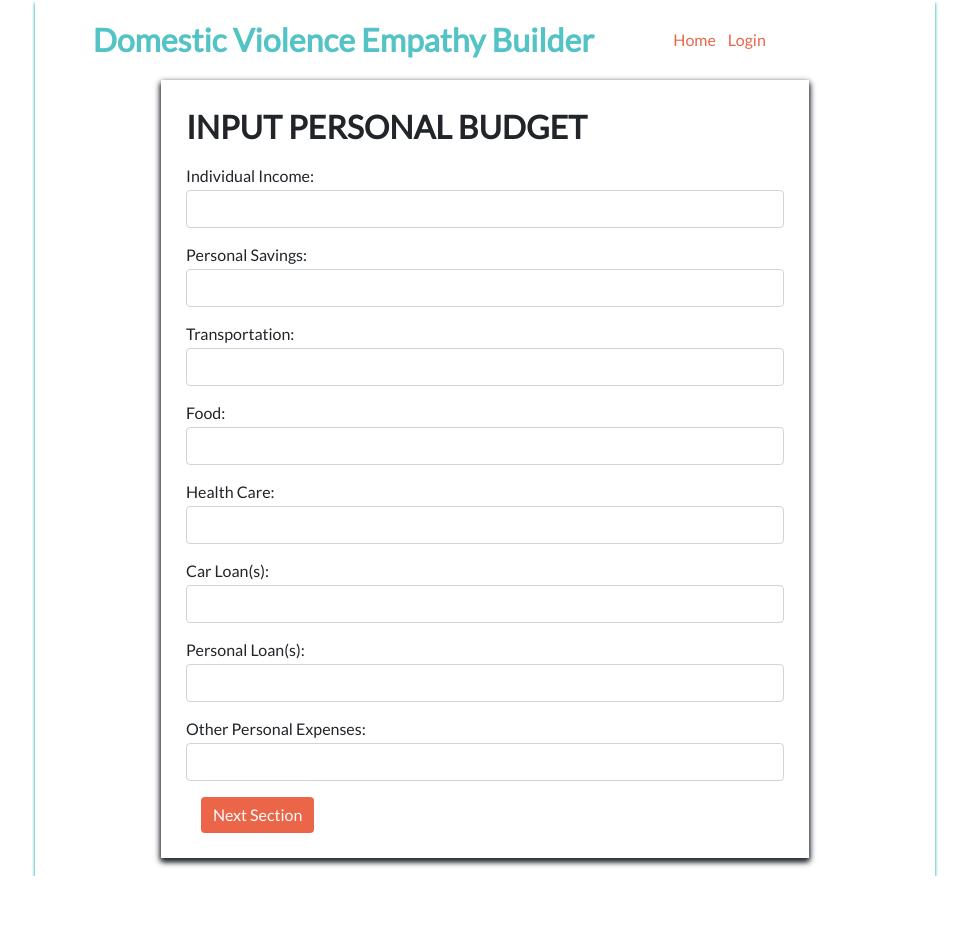
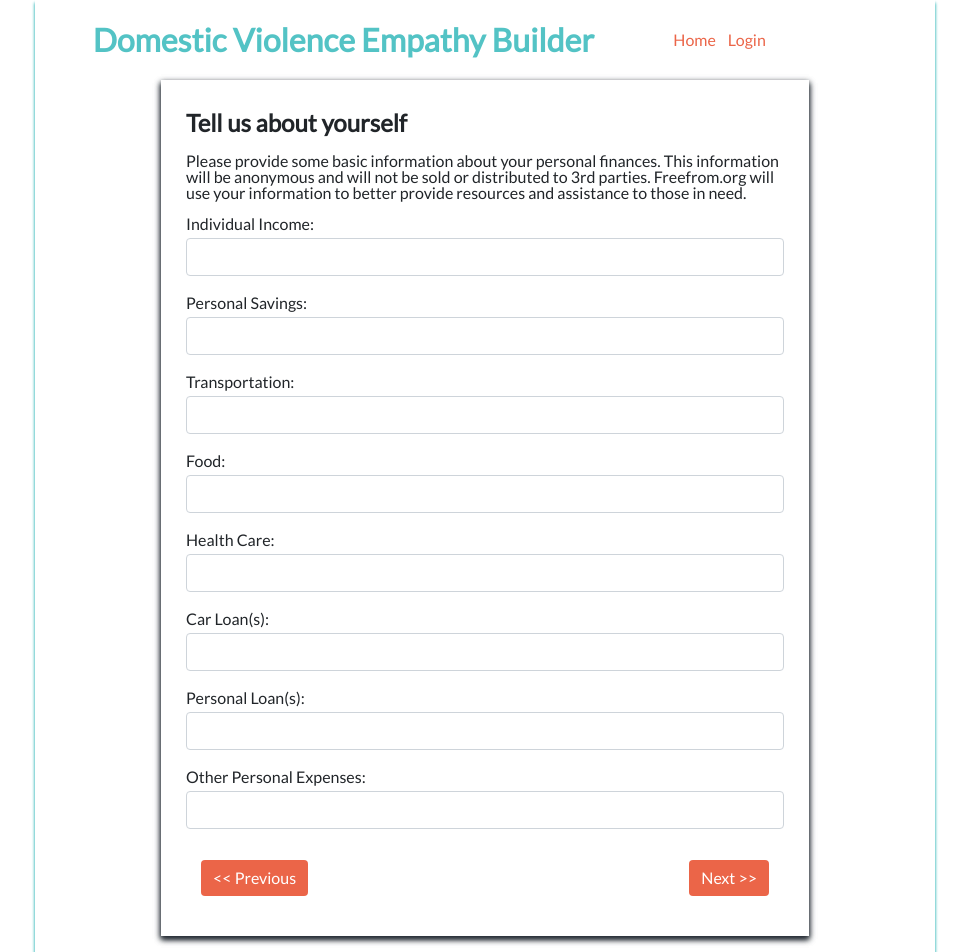
Before and after one commit to build-week-dv-empathy-builder/Front-end, a React (Create React App) app in the folder dv-empathy/: page /calculator/personal-budget in a window 1280 px wide. Shown: the whole page, without its empty margins (155-1124 px from the left). Before the commit the page ends 876 px from the top, so only its background shows below. Built offline with nearby package versions, Linux system fonts and the light colour scheme.

Commit message:
added nav buttons to app. added some messaging

```diff
--- a/dv-empathy/src/App.css
+++ b/dv-empathy/src/App.css
@@ -78,6 +78,12 @@ table {
 	padding: 6px 0;
 }
 
+.App h2 {
+	font-weight: bold;
+	font-size: 1.5rem;
+	padding: 6px 0;
+}
+
 .App nav {
 	width: 100%;
 }
@@ -97,6 +103,10 @@ table {
 
 .App .nav .nav-links {
 	width: 25%;
+}
+
+.App article {
+	padding: 12px 0;
 }
 
 .App .nav-links a {
@@ -139,6 +149,12 @@ a:hover {
 
 }
 
+.App .app-nav-container {
+	display: flex;
+	flex-flow: row nowrap;
+	justify-content: space-between;
+}
+
 .App #app-nav-button {
 	background-color: #EB6548;
 	border: none;
--- a/dv-empathy/src/components/InputDemographics.js
+++ b/dv-empathy/src/components/InputDemographics.js
@@ -58,7 +58,10 @@ class InputDemographics extends React.Component {
 
         return (
             <div className="demographics container">
-                <h1>INPUT DEMOGRAPHICS</h1>
+                <h2>Tell us about yourself</h2>
+                <article>
+                    <p>Please provide some basic information about yourself. This information will be anonymous and will not be sold or distributed to 3rd parties. Freefrom.org will use your information to better provide resources and assistance to those in need.</p>
+                </article>
                 <Form className="demographics-form">
                     <FormGroup>
                         <Label for="age">Age: </Label>
--- a/dv-empathy/src/components/InputPersonalBudet.js
+++ b/dv-empathy/src/components/InputPersonalBudet.js
@@ -48,8 +48,10 @@ class InputPersonalBudget extends React.Component {
 
         return (
             <div className="personal-budget container">
-                <h1>INPUT PERSONAL BUDGET</h1>
-                <br />
+                <h2>Tell us about yourself</h2>
+                <article>
+                    <p>Please provide some basic information about your personal finances. This information will be anonymous and will not be sold or distributed to 3rd parties. Freefrom.org will use your information to better provide resources and assistance to those in need.</p>
+                </article>
                 <Form className="personal-budget-form">
                     <Label for="individual_income">Individual Income: </Label>
                     <Input
@@ -152,7 +154,10 @@ class InputPersonalBudget extends React.Component {
                     <br />
 
                 </Form>
-                <Link to="/calculator/relocation-costs" onClick={this.saveData}><Button id="app-nav-button">Next Section</Button></Link>
+                <div className="app-nav-container">
+                    <Link to="/calculator/demographics" onClick={this.saveData}><Button id="app-nav-button">{`${"<< "}`}Previous</Button></Link>
+                    <Link to="/calculator/relocation-costs" onClick={this.saveData}><Button id="app-nav-button">Next{`${" >>"}`}</Button></Link>
+                </div>
             </div>
         )
     }
--- a/dv-empathy/src/components/InputRelocationCosts.js
+++ b/dv-empathy/src/components/InputRelocationCosts.js
@@ -57,9 +57,10 @@ class InputRelocationCosts extends React.Component {
 
         return (
             <div className="relocation-costs container">
-                <h1>INPUT RELOCATION COSTS</h1>
-                <br />
-
+                <h2>Relocation Costs</h2>
+                <article>
+                    <p>Why don't you move away? One of the most common questions people ask of domestic violience survivors. It sounds so simple, but in reality it isn't so easy to just move away. The biggest barrier is often cost. This calculator will provide a rough idea of just how much one would have to save to "just move away."</p>
+                </article>
                 <Form className="relocation-costs-form" onSubmit={ this.saveData }>
 
                     <Label for="travel_costs">Travel Cost(s): </Label>
```
